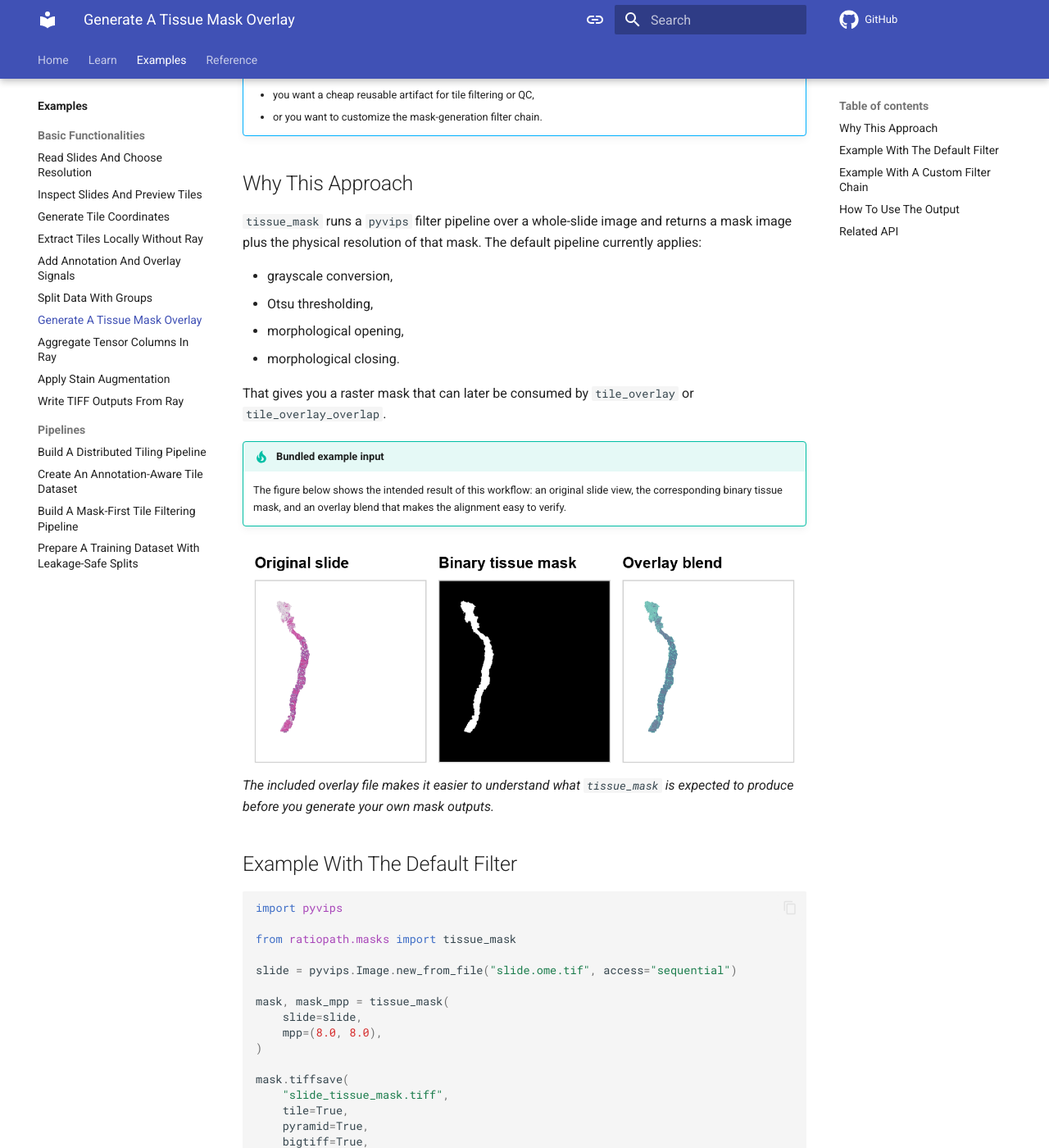
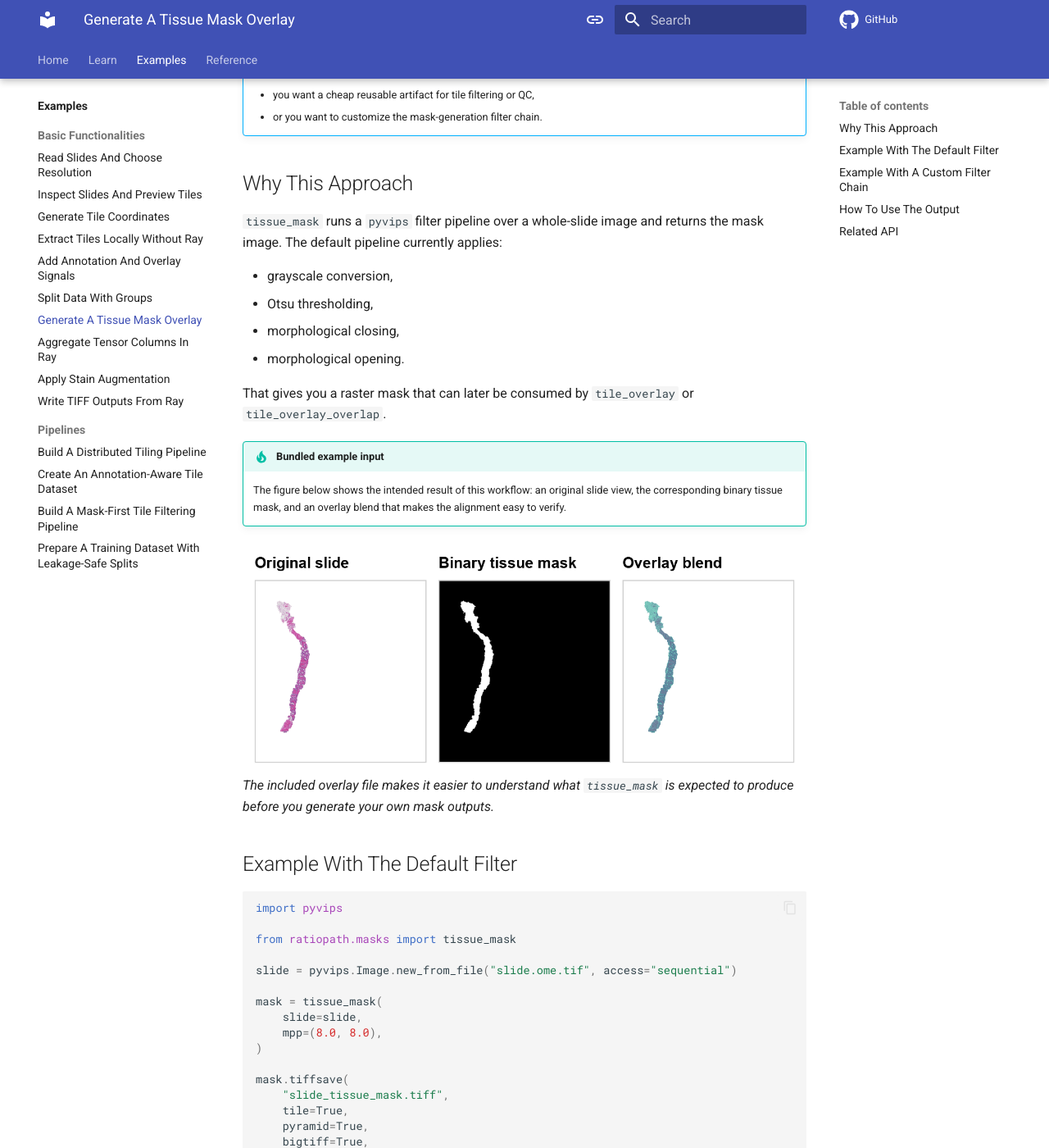
Before and after one commit to RationAI/ratiopath, an MkDocs documentation site: the page built from docs/examples/basic-functionalities/tissue-mask-generation.md, in a window 1280 px wide and 1400 px high, scrolled down 286 px. Shown: the whole window at 82% size. Built offline with MkDocs 1.6.1 and Material for MkDocs 9.7.7, drawn with Linux system fonts in a browser that asks for light colours; comment, search, counter and statistics services are not loaded; the version menu is left out; some of the changed text lies outside the part shown.

Commit message:
fix: incorrect signature

````diff
--- a/docs/examples/basic-functionalities/tissue-mask-generation.md
+++ b/docs/examples/basic-functionalities/tissue-mask-generation.md
@@ -11,13 +11,13 @@
 
 ## Why This Approach
 
-`tissue_mask` runs a `pyvips` filter pipeline over a whole-slide image and returns a mask image plus the physical resolution of that mask.
+`tissue_mask` runs a `pyvips` filter pipeline over a whole-slide image and returns the mask image.
 The default pipeline currently applies:
 
 - grayscale conversion,
 - Otsu thresholding,
-- morphological opening,
-- morphological closing.
+- morphological closing,
+- morphological opening.
 
 That gives you a raster mask that can later be consumed by `tile_overlay` or `tile_overlay_overlap`.
 
@@ -37,7 +37,7 @@ from ratiopath.masks import tissue_mask
 
 slide = pyvips.Image.new_from_file("slide.ome.tif", access="sequential")
 
-mask, mask_mpp = tissue_mask(
+mask = tissue_mask(
     slide=slide,
     mpp=(8.0, 8.0),
 )
@@ -49,14 +49,7 @@ mask.tiffsave(
     bigtiff=True,
     compression="lzw",
 )
-
-print(mask_mpp)
 ```
-
-??? example "Example output"
-    ```text
-    (8.0, 8.0)
-    ```
 
 ??? info "Under the hood"
     `tissue_mask` itself is thin.
@@ -91,7 +84,7 @@ custom_filter = VipsCompose(
     ]
 )
 
-mask, mask_mpp = tissue_mask(
+mask = tissue_mask(
     slide=slide,
     mpp=(8.0, 8.0),
     filter=custom_filter,
@@ -99,7 +92,7 @@ mask, mask_mpp = tissue_mask(
 ```
 
 ??? example "Expected outputs"
-    The custom-filter example returns an in-memory `mask` plus `mask_mpp`.
+    The custom-filter example returns an in-memory `pyvips.Image` mask.
     If you save it, the output should be another aligned binary-like overlay that can be consumed by `tile_overlay` or `tile_overlay_overlap`.
 
 ??? info "Why customize the filter"
````
Also changed, not shown: docs/examples/pipelines/mask-first-tile-filtering-pipeline.md (+1 -1 lines).
